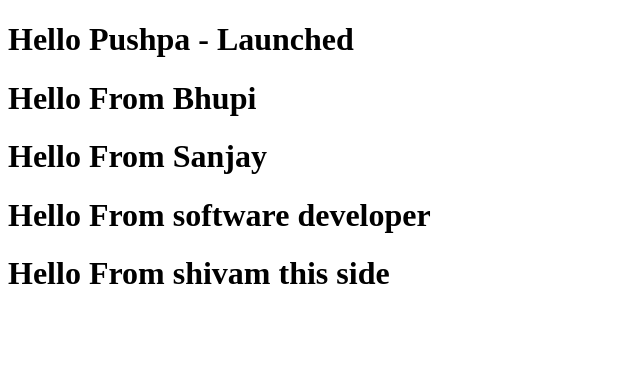
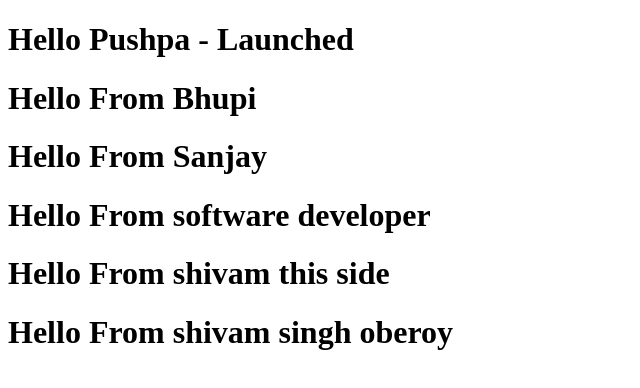
Before and after one commit to bhupi080/Demo, a plain HTML site: page index.html in a window 1280 px wide. Shown: the whole page, without its empty margins (0-640 px from the left). Drawn offline with Linux system fonts and the light colour scheme.

Commit message:
updated code

```diff
--- a/index.html
+++ b/index.html
@@ -7,6 +7,7 @@
 <h1>Hello From Sanjay </h1>
 <h1>Hello From software developer  </h1>
 <h1>Hello From shivam this side </h1>
+<h1>Hello From shivam singh oberoy </h1>
 
 </body>
 </html>
```
